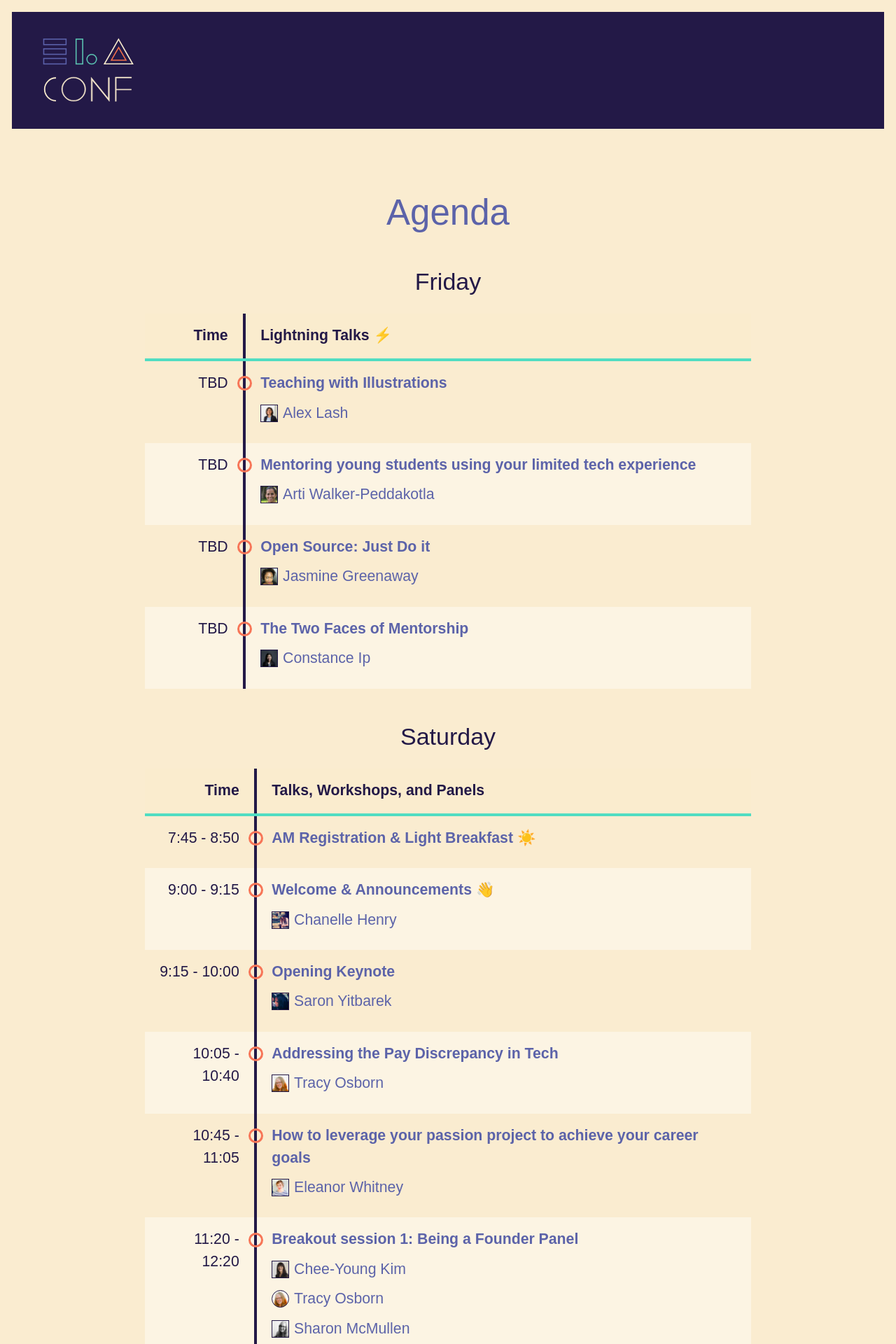
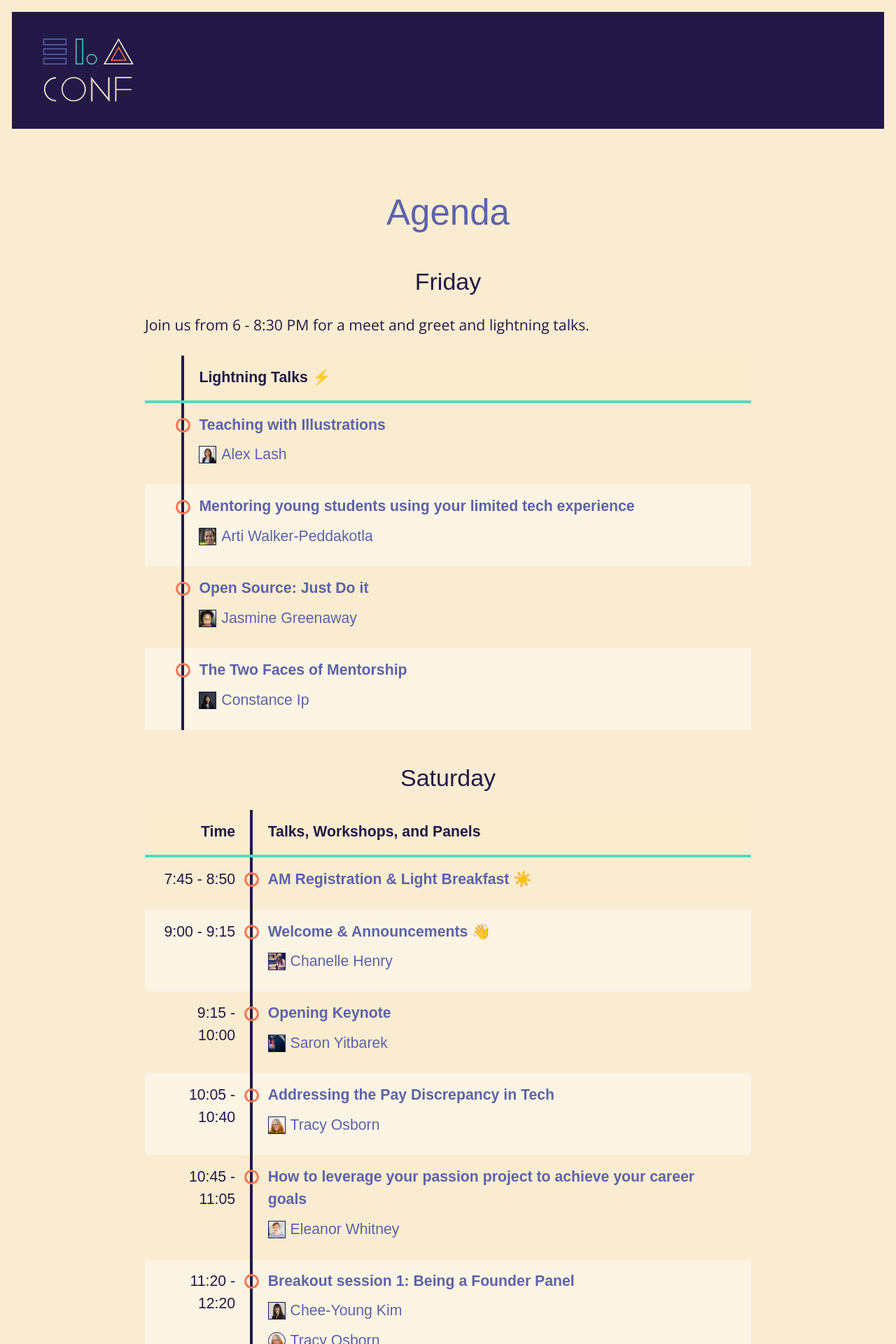
Before and after one commit to elaconf/elaconf.github.io, a Jekyll site: the page built from agenda/index.html, in a window 1280 px wide. Shown: the top 1920 px of the page at 70% size. Built offline with Jekyll 4.4.1, drawn with Linux system fonts in a browser that asks for light colours; nearby versions of some CDN libraries; emoji names are drawn with the system emoji font; some web fonts are replaced.

Commit message:
adds lightning talk time

```diff
--- a/_includes/home/agenda.html
+++ b/_includes/home/agenda.html
@@ -3,11 +3,11 @@
 <p>ELA Conf will kick off with a meet and greet on Friday evening, November 20th. The conference itself will be held on Saturday November 21st. There will be food, small breakout sessions, panel discussions, and presentations.</p>
 <p class="text-center"><a href="/agenda/" class="button">Full agenda</a></p>
 <h2 id="friday">Friday</h2>
-
+<p>Join us from 6 - 8:30 PM for a meet and greet and lightning talks.</p>
 <table class="agenda-table">
   <thead>
     <tr>
-      <th class="agenda-time">Time</th>
+      <th class="agenda-time"></th>
       <th>Lightning Talks</th>
     </tr>
   </thead>
@@ -18,7 +18,7 @@
     {% for x in items reversed %}{% assign day = x.date | date: "%A"  %}{% if day == 'Friday' %}
     {% assign first_break = x.breakout %}
     <tr>
-      <td class="agenda-time">{{x.time | replace:' ','&nbsp;'}} TBD</td>
+      <td class="agenda-time"></td>
       <td><a href="{{x.url}}" class="agenda-title">{{ x.title }}</a>
       </tr>
       {% assign prev_break = x.breakout %}
--- a/_sass/_agenda.scss
+++ b/_sass/_agenda.scss
@@ -69,7 +69,7 @@
     border-right: .2em solid $text-color;
     text-align: right;
     position: relative;
-    min-width: 6.15em;
+    //min-width: 6.15em;
     &:not(th):before {
       content: "";
       position: absolute;
--- a/agenda/index.html
+++ b/agenda/index.html
@@ -4,11 +4,11 @@ title: Agenda
 ---
 
 <h2 id="friday">Friday</h2>
-
+<p>Join us from 6 - 8:30 PM for a meet and greet and lightning talks.</p>
 <table class="agenda-table">
 <thead>
 <tr>
-  <th class="agenda-time">Time</th>
+  <th class="agenda-time"></th>
   <th>Lightning Talks :zap:</th>
 </tr>
 </thead>
@@ -19,7 +19,7 @@ title: Agenda
 {% for x in items reversed %}{% assign day = x.date | date: "%A"  %}{% if day == 'Friday' %}
 {% assign first_break = x.breakout %}
 <tr>
-<td class="agenda-time">{{x.time | replace:' ','&nbsp;'}} TBD</td>
+<td class="agenda-time"></td>
 <td><a href="{{x.url}}" class="agenda-title">{{ x.title }}</a>
 {% if x.room %}{{x.room}}{% else %}{% endif %}
 {% for s in x.speakers %}
```
